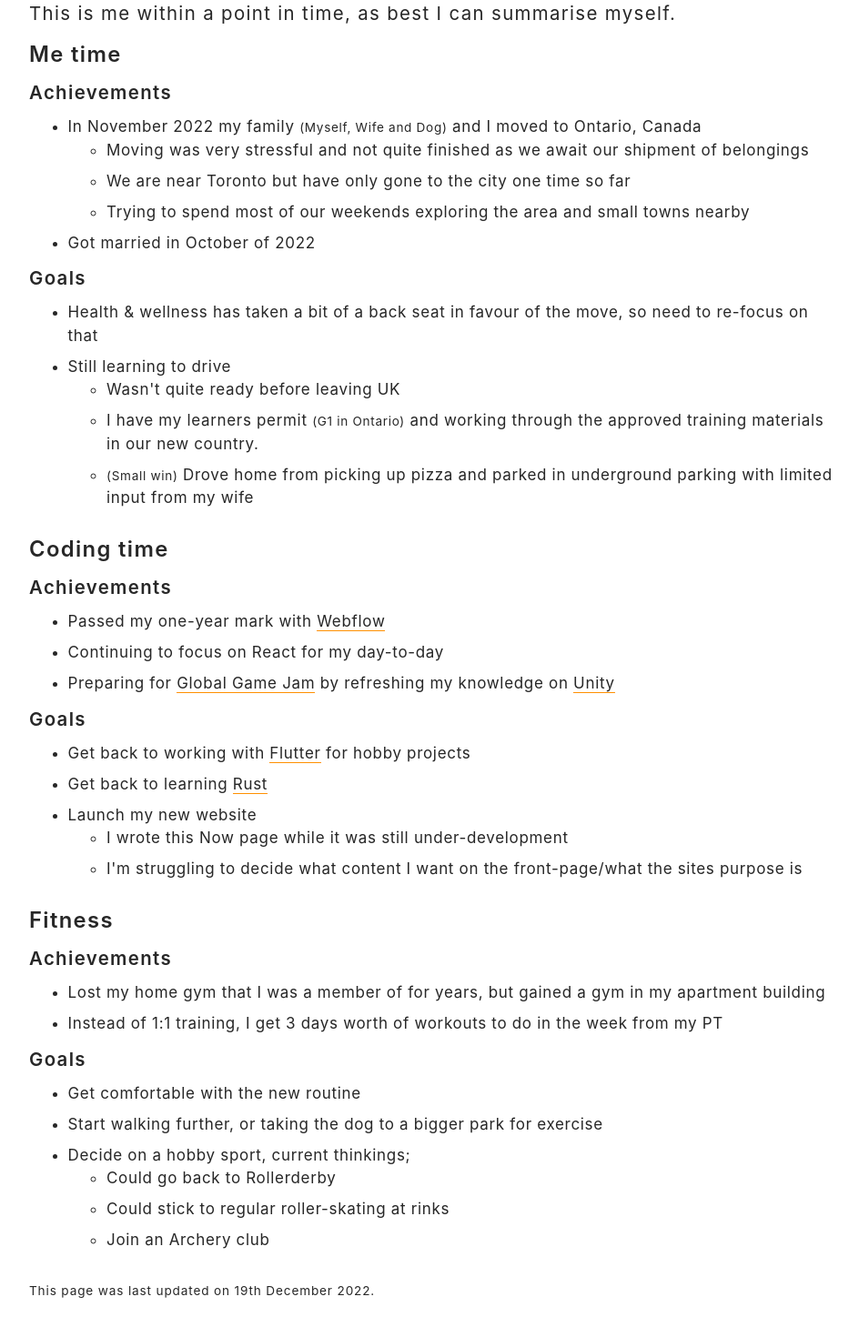
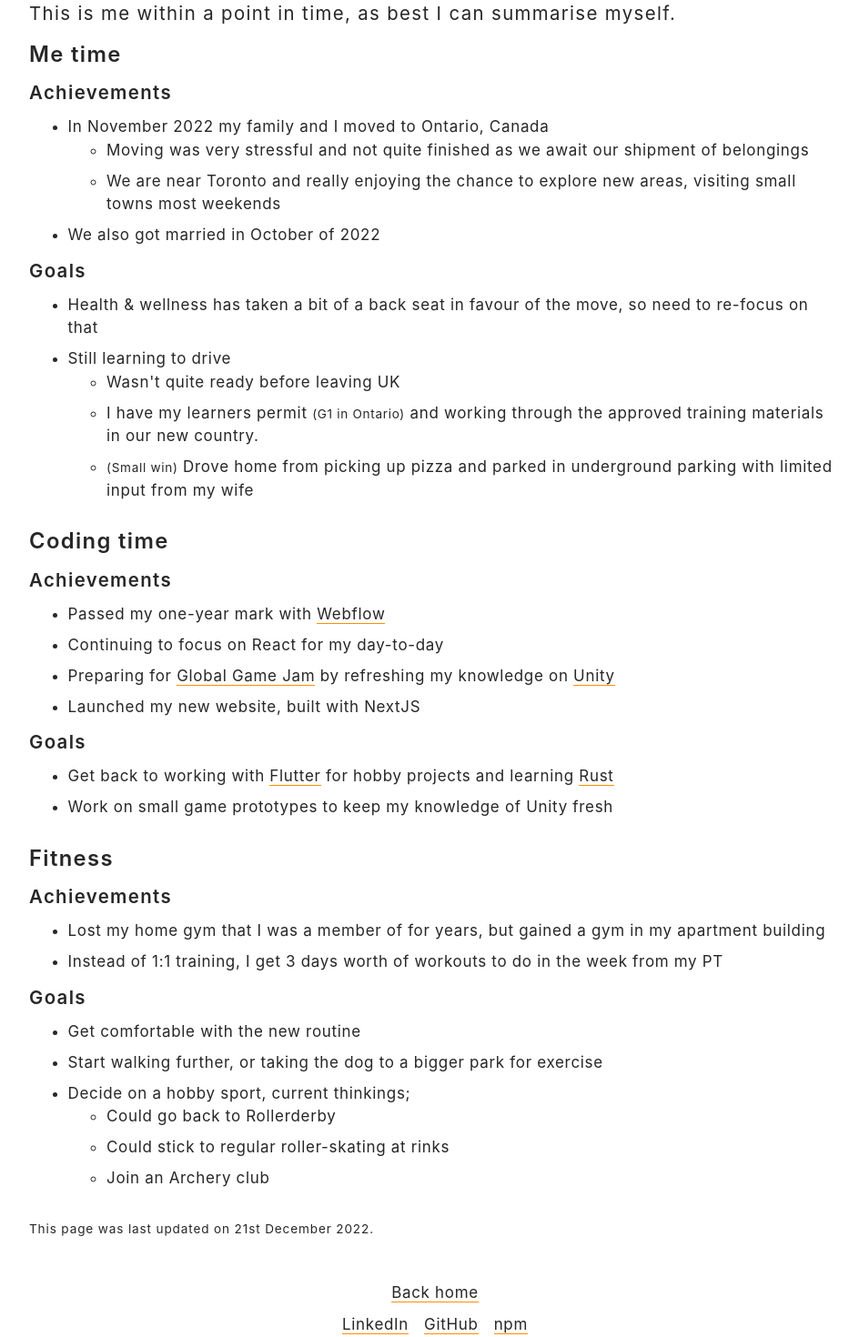
Before and after one commit to jondeaves/jondeaves, a Next.js app: page /now in a window 1280 px wide. Shown: the part 240-1710 px from the top of the page at 91% size, without its empty margins (162-1106 px from the left). Built offline with nearby package versions, Linux system fonts and the light colour scheme.

Commit message:
feat: updated homepage with links to other pages
includes skeleton setup page

```diff
--- /dev/null
+++ b/components/BackToHomeLink/BackToHomeLink.tsx
@@ -0,0 +1,12 @@
+import React from "react";
+import Link from "next/link";
+
+const BackToHomeLink = () => {
+  return (
+    <div className="spaced-below-xs">
+      <Link href="/">Back home</Link>
+    </div>
+  );
+};
+
+export default BackToHomeLink;
--- /dev/null
+++ b/components/BackToHomeLink/index.tsx
@@ -0,0 +1 @@
+export { default } from "./BackToHomeLink";
--- a/components/Footer/Footer.tsx
+++ b/components/Footer/Footer.tsx
@@ -1,7 +1,12 @@
+import BackToHomeLink from "../BackToHomeLink";
 import ExternalLink from "../ExternalLink";
 import FooterStyles from "./Footer.module.css";
 
-const Footer = () => {
+export type FooterProps = {
+  isHomepage: boolean;
+};
+
+const Footer = ({ isHomepage }: FooterProps) => {
   const socialLinks = [
     {
       label: "LinkedIn",
@@ -19,6 +24,7 @@ const Footer = () => {
 
   return (
     <footer className={FooterStyles.footer}>
+      {!isHomepage && <BackToHomeLink />}
       <p id="social-intro" className="hidden">
         Though I&apos;m not very social on the internet you can find me at;
       </p>
--- a/components/Layout/Layout.tsx
+++ b/components/Layout/Layout.tsx
@@ -18,7 +18,7 @@ const Layout = ({
       <SkipToContent />
       <Header shouldHeaderH1={shouldHeaderH1} isHomepage={isHomepage} />
       <main id="main">{children}</main>
-      <Footer />
+      <Footer isHomepage={isHomepage} />
     </div>
   );
 };
--- a/pages/now.tsx
+++ b/pages/now.tsx
@@ -1,5 +1,6 @@
 import type { NextPage } from "next";
 import Head from "next/head";
+import ExternalLink from "../components/ExternalLink";
 import Layout from "../components/Layout";
 
 const Now: NextPage = () => {
@@ -18,13 +19,7 @@ const Now: NextPage = () => {
         <h1 className="inline">Now</h1>
         <p className="small spaced-left-sm inline">
           as in{" "}
-          <a
-            href="https://nownownow.com/about"
-            target="_blank"
-            rel="noreferrer noopener"
-          >
-            nownownow
-          </a>
+          <ExternalLink href="https://nownownow.com/about" label="nownownow" />
         </p>
 
         <p className="lead">
@@ -35,24 +30,19 @@ const Now: NextPage = () => {
         <h4>Achievements</h4>
         <ul>
           <li>
-            In November 2022 my family <small>(Myself, Wife and Dog)</small> and
-            I moved to Ontario, Canada
+            In November 2022 my family and I moved to Ontario, Canada
             <ul>
               <li>
                 Moving was very stressful and not quite finished as we await our
                 shipment of belongings
               </li>
               <li>
-                We are near Toronto but have only gone to the city one time so
-                far
-              </li>
-              <li>
-                Trying to spend most of our weekends exploring the area and
-                small towns nearby
+                We are near Toronto and really enjoying the chance to explore
+                new areas, visiting small towns most weekends
               </li>
             </ul>
           </li>
-          <li>Got married in October of 2022</li>
+          <li>We also got married in October of 2022</li>
         </ul>
 
         <h4>Goals</h4>
@@ -83,69 +73,31 @@ const Now: NextPage = () => {
         <ul>
           <li>
             Passed my one-year mark with{" "}
-            <a
-              href="https://webflow.com"
-              target="_blank"
-              rel="noreferrer noopener"
-            >
-              Webflow
-            </a>
+            <ExternalLink href="https://webflow.com" label="Webflow" />
           </li>
           <li>Continuing to focus on React for my day-to-day</li>
           <li>
             Preparing for{" "}
-            <a
+            <ExternalLink
               href="https://globalgamejam.org/"
-              target="_blank"
-              rel="noreferrer noopener"
-            >
-              Global Game Jam
-            </a>{" "}
+              label="Global Game Jam"
+            />{" "}
             by refreshing my knowledge on{" "}
-            <a
-              href="https://unity.com/"
-              target="_blank"
-              rel="noreferrer noopener"
-            >
-              Unity
-            </a>
+            <ExternalLink href="https://unity.com/" label="Unity" />
           </li>
+          <li>Launched my new website, built with NextJS</li>
         </ul>
 
         <h4>Goals</h4>
         <ul>
           <li>
             Get back to working with{" "}
-            <a
-              href="https://flutter.dev/"
-              target="_blank"
-              rel="noreferrer noopener"
-            >
-              Flutter
-            </a>{" "}
-            for hobby projects
+            <ExternalLink href="https://flutter.dev/" label="Flutter" /> for
+            hobby projects and learning{" "}
+            <ExternalLink href="https://www.rust-lang.org/" label="Rust" />
           </li>
           <li>
-            Get back to learning{" "}
-            <a
-              href="https://www.rust-lang.org/"
-              target="_blank"
-              rel="noreferrer noopener"
-            >
-              Rust
-            </a>
-          </li>
-          <li>
-            Launch my new website
-            <ul>
-              <li>
-                I wrote this Now page while it was still under-development
-              </li>
-              <li>
-                I&apos;m struggling to decide what content I want on the
-                front-page/what the sites purpose is
-              </li>
-            </ul>
+            Work on small game prototypes to keep my knowledge of Unity fresh
           </li>
         </ul>
 
@@ -180,7 +132,7 @@ const Now: NextPage = () => {
         </ul>
 
         <p className="small spaced">
-          This page was last updated on 19th December 2022.
+          This page was last updated on 21st December 2022.
         </p>
       </Layout>
     </>
--- a/styles/globals.css
+++ b/styles/globals.css
@@ -202,7 +202,7 @@ cite {
   color: var(--color-muted);
 }
 figcaption {
-  padding-left: 1.5rem;
+  padding-left: 0.75rem;
 }
 figcaption::before {
   content: "— ";
@@ -333,6 +333,10 @@ figure img {
   margin-bottom: 1.5rem;
 }
 
+.spaced-below-xs {
+  margin-bottom: 0.75rem;
+}
+
 .inline {
   display: inline-block;
 }
@@ -348,6 +352,10 @@ figure img {
 
   li {
     margin-bottom: 0.5rem;
+  }
+
+  figcaption {
+    padding-left: 1.5rem;
   }
 }
 
```
Also changed, not shown: pages/index.tsx (+34 -15 lines), pages/setup.tsx (added, +46 -0 lines), public/desk.jpg (added), 1 other file (tests, documents, lock files or other folders).
